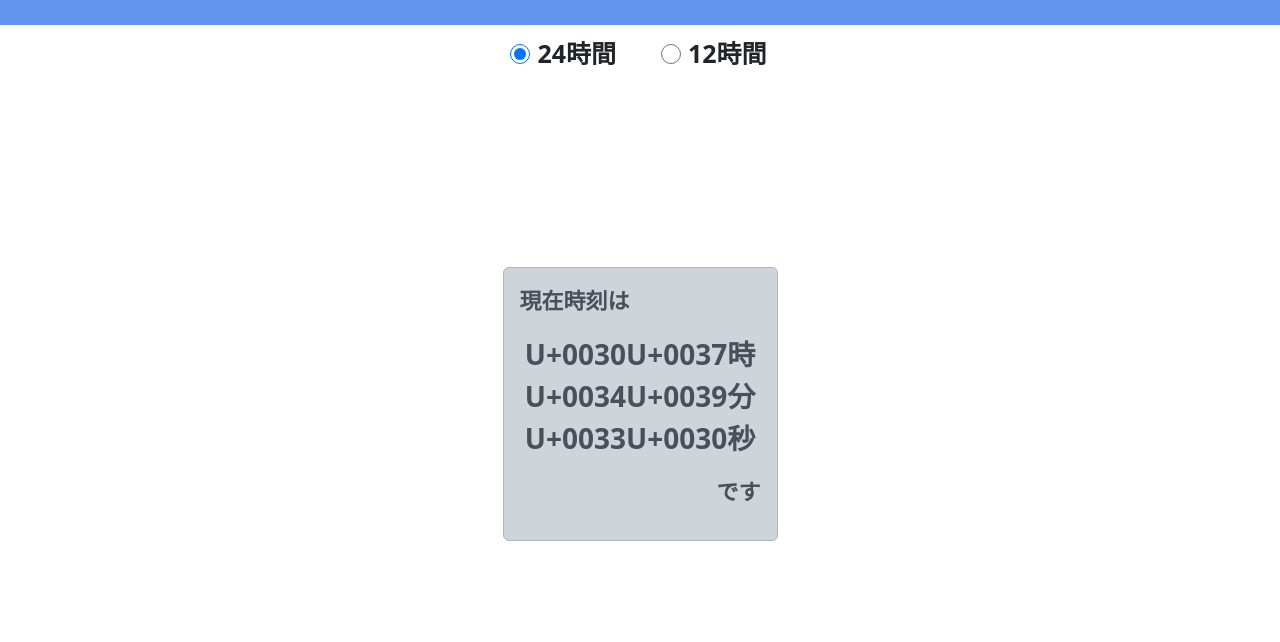
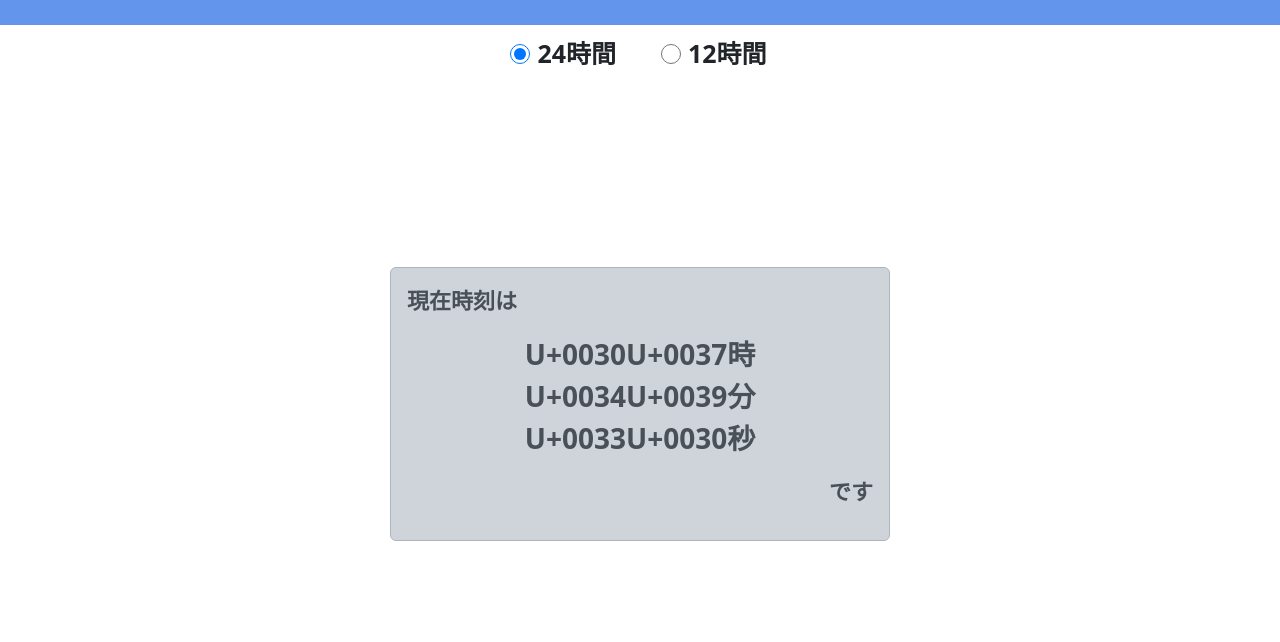
Before and after one commit to blogger84039/yuniko-dokei, a plain HTML site: page index.html in a window 1280 px wide. Shown: the part 75-717 px from the top of the page. Drawn offline with nearby package versions, Linux system fonts and the light colour scheme.

Commit message:
docs: SPファーストへの変更及びそれに伴うフォントサイズの調整

```diff
--- a/stylesheet.css
+++ b/stylesheet.css
@@ -49,7 +49,7 @@ p[name="timeInfo"] {
 }
 
 #timeSet {
-    font-size: 28px;
+    font-size: 24px;
     font-weight: bold;
 }
 
@@ -67,15 +67,16 @@ a {
     color: black;
 }
 
-/* スマホサイズの画面の場合（例：最大幅 767px 以下の場合） */
-@media (max-width: 767px) {
+@media (min-width: 767px) {
+    .container {
+        grid-template-columns: 1fr 500px 1fr;
+    }
+
     p[name="timeInfo"] {
-        font-size: 16px;
-        /* 少し小さくする */
+        font-size: 22px;
     }
 
     #timeSet {
-        font-size: 22px;
-        /* 少し小さくする */
+        font-size: 28px;
     }
 }
```
